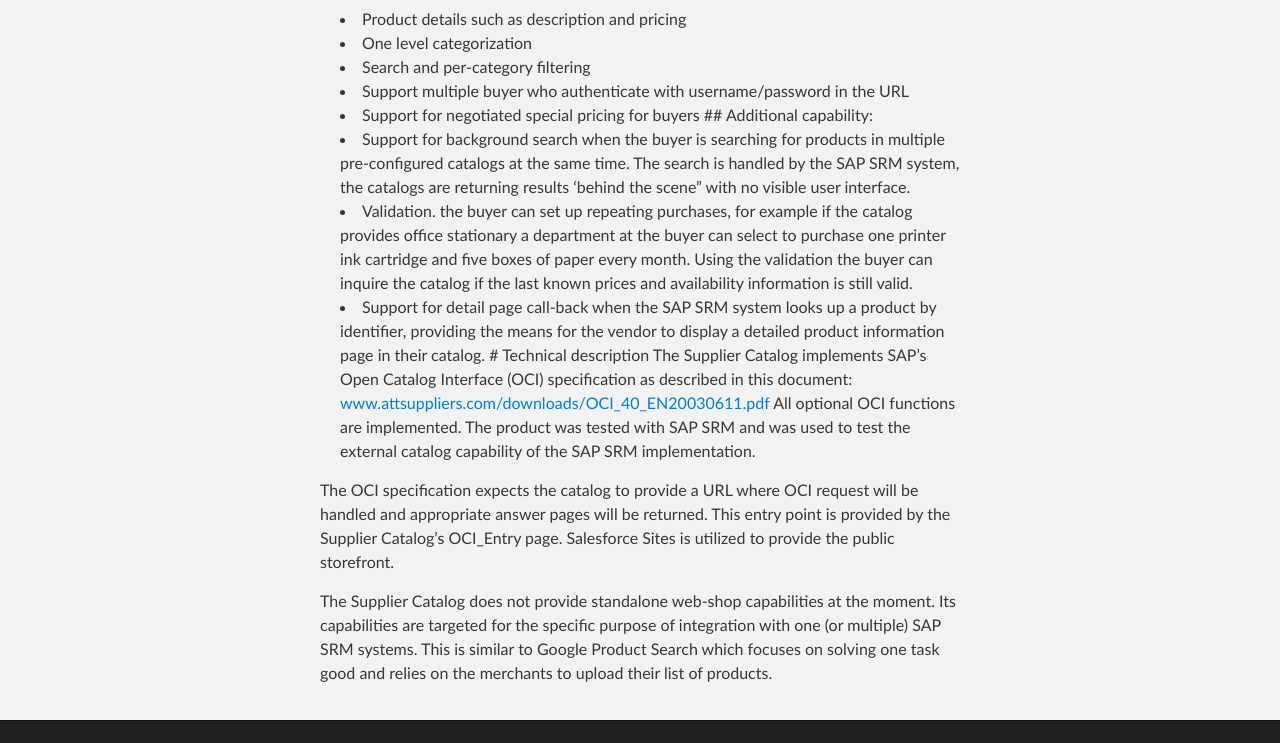
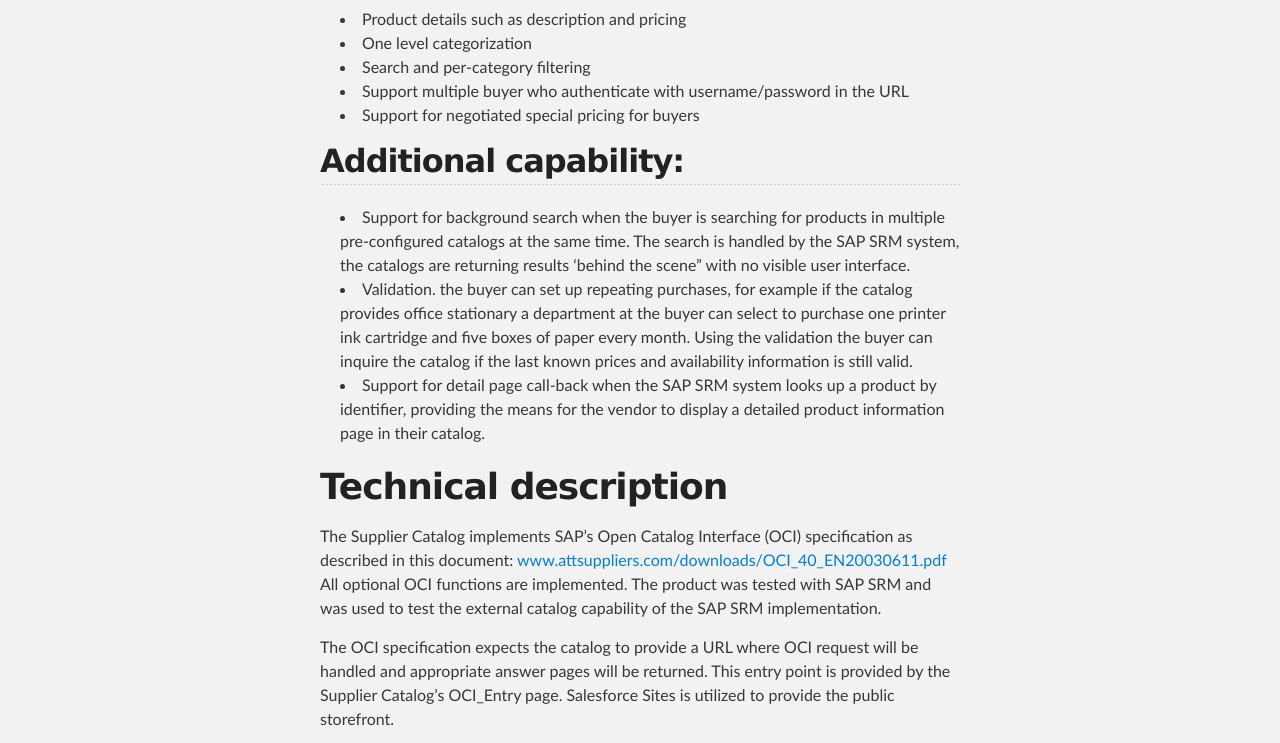
Before and after one commit to elisic/ocipc, a plain HTML site: page index.html in a window 1280 px wide. Shown: the part 655-1398 px from the top of the page. Drawn offline with Linux system fonts and the light colour scheme.

Commit message:
Update index.html

```diff
--- a/index.html
+++ b/index.html
@@ -45,12 +45,14 @@
 <li>One level categorization</li>
 <li>Search and per-category filtering</li>
 <li>Support multiple buyer who authenticate with username/password in the URL</li>
-<li>Support for negotiated special pricing for buyers
-## Additional capability:</li>
+<li>Support for negotiated special pricing for buyers</li>
+<h2>Additional capability:</h2>
+<ul>
 <li>Support for background search when the buyer is searching for products in multiple pre-configured catalogs at the same time. The search is handled by the SAP SRM system, the catalogs are returning results ‘behind the scene” with no visible user interface.</li>
 <li>Validation. the buyer can set up repeating purchases, for example if the catalog provides office stationary a department at the buyer can select to purchase one printer ink cartridge and five boxes of paper every month. Using the validation the buyer can inquire the catalog if the last known prices and availability information is still valid.</li>
-<li>Support for detail page call-back when the SAP SRM system looks up a product by identifier, providing the means for the vendor to display a detailed product information page in their catalog.
-# Technical description
+<li>Support for detail page call-back when the SAP SRM system looks up a product by identifier, providing the means for the vendor to display a detailed product information page in their catalog.</li>
+</ul>
+<h1>Technical description</h1>
 The Supplier Catalog implements SAP’s Open Catalog Interface (OCI) specification as described in this document:
 <a href="www.attsuppliers.com/downloads/OCI_40_EN20030611.pdf">www.attsuppliers.com/downloads/OCI_40_EN20030611.pdf</a>
 All optional OCI functions are implemented.
```
